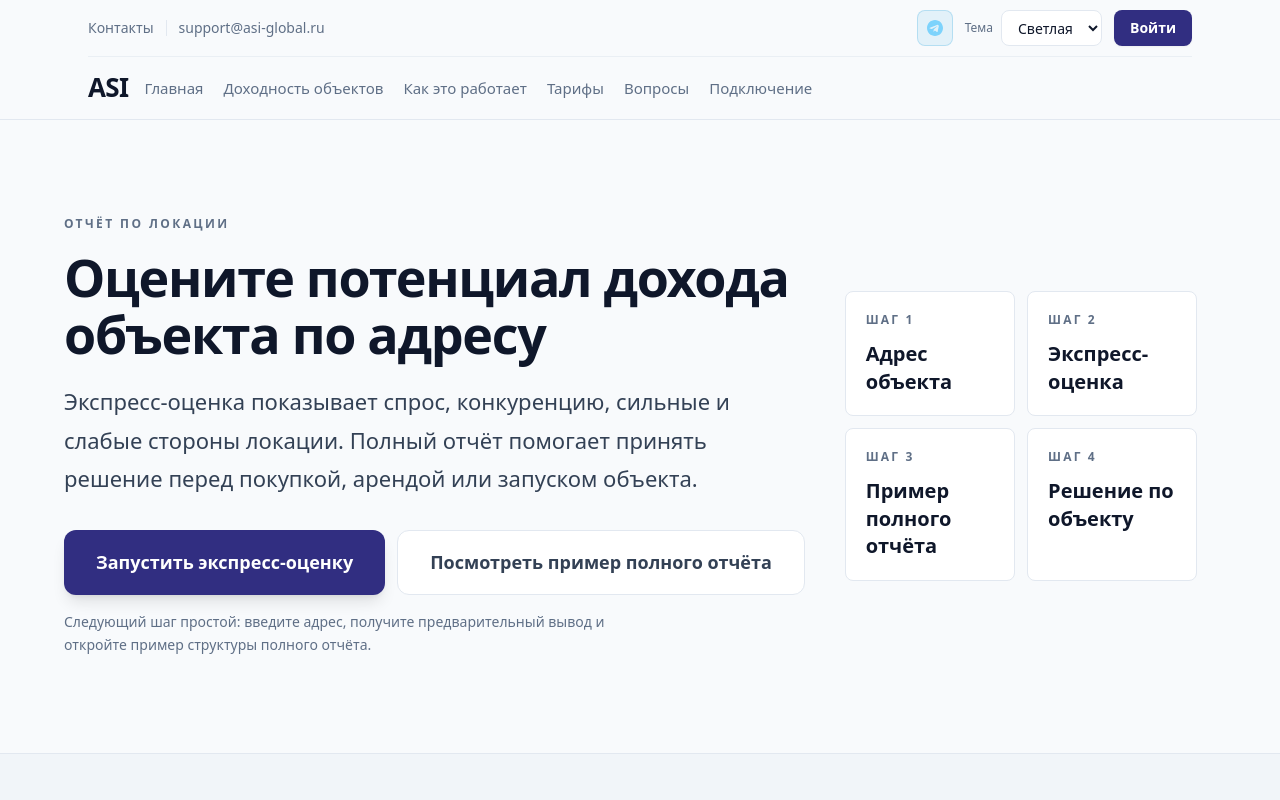
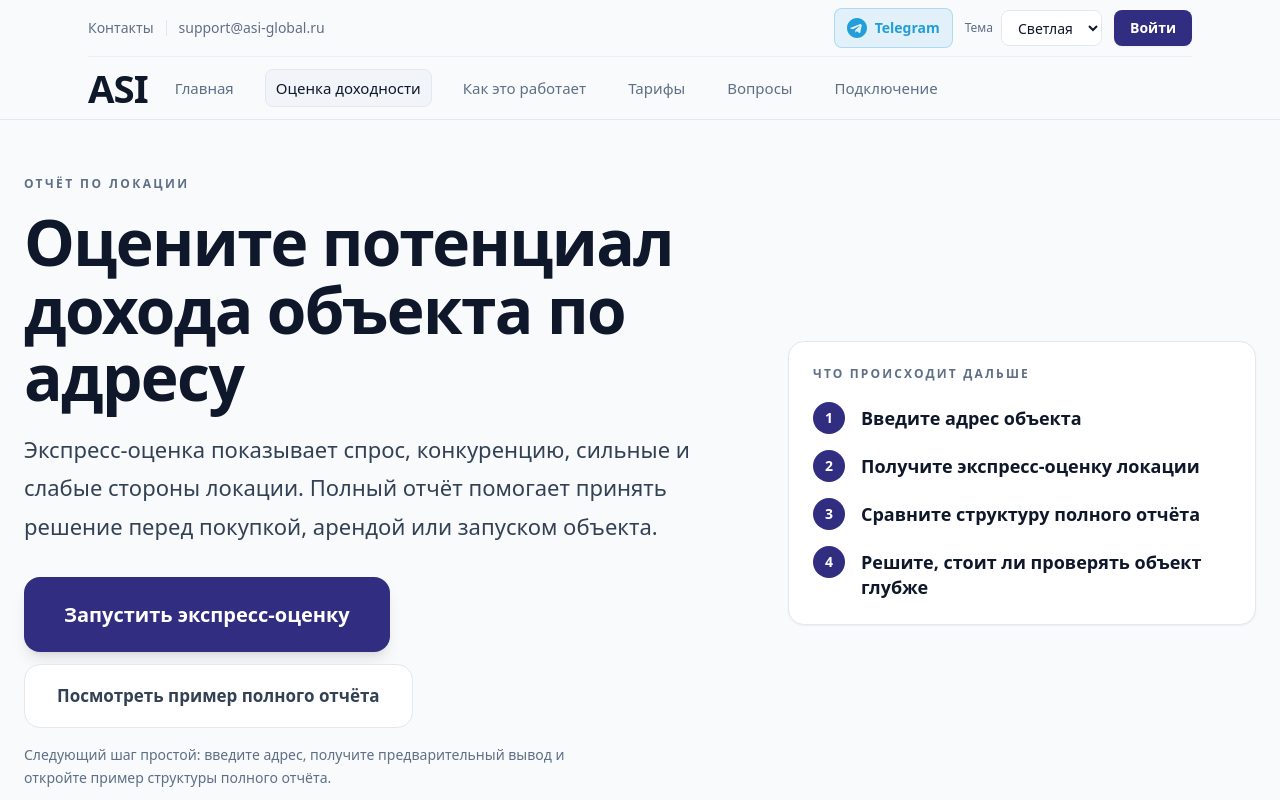
Before and after one commit to ASI-integration/asi-landing, a Next.js app: page /ru/otchet-po-dohodnosti-obektov in a window 1280 px wide. Shown: the top 800 px of the page. Built offline with nearby package versions, Linux system fonts and the light colour scheme.

Commit message:
Polish RU report navigation and hero

```diff
--- a/src/app/ru/otchet-po-dohodnosti-obektov/page.tsx
+++ b/src/app/ru/otchet-po-dohodnosti-obektov/page.tsx
@@ -52,29 +52,29 @@ export default function OtchetPoDohodnostiPage() {
       <RuPublicNavHeader surface="theme" density="landing" />
 
       <main>
-        <section className="px-4 py-16 sm:px-6 sm:py-20 lg:py-24 bg-[var(--t-bg)]">
-          <div className="mx-auto grid max-w-6xl gap-10 lg:grid-cols-[1.05fr_0.95fr] lg:items-center">
+        <section className="bg-[var(--t-bg)] px-4 py-10 sm:px-6 sm:py-12 lg:py-14">
+          <div className="mx-auto grid max-w-7xl gap-8 lg:grid-cols-[1.22fr_0.78fr] lg:items-center">
             <div>
               <p className="text-xs font-semibold uppercase tracking-[0.2em] text-[var(--t-muted)]">
                 Отчёт по локации
               </p>
-              <h1 className="mt-4 max-w-3xl text-4xl font-bold leading-tight tracking-tight text-[var(--t-text)] sm:text-5xl">
+              <h1 className="mt-4 max-w-4xl text-4xl font-bold leading-tight tracking-tight text-[var(--t-text)] sm:text-5xl lg:text-6xl">
                 Оцените потенциал дохода объекта по адресу
               </h1>
               <p className="mt-5 max-w-2xl text-lg leading-relaxed text-[var(--t-text-2)] sm:text-xl">
                 Экспресс-оценка показывает спрос, конкуренцию, сильные и слабые стороны локации. Полный отчёт помогает
                 принять решение перед покупкой, арендой или запуском объекта.
               </p>
-              <div className="mt-8 flex flex-col gap-3 sm:flex-row">
+              <div className="mt-8 flex flex-col gap-3 sm:flex-row sm:flex-wrap">
                 <Link
                   href={EXPRESS_ASSESSMENT_HREF}
-                  className="inline-flex w-full shrink-0 items-center justify-center rounded-xl bg-[var(--t-accent)] px-8 py-4 text-base font-bold text-white shadow-lg transition-all hover:scale-[1.02] hover:bg-[var(--t-accent-hover)] sm:w-auto sm:whitespace-nowrap"
+                  className="inline-flex min-h-[68px] w-full shrink-0 items-center justify-center rounded-2xl bg-[var(--t-accent)] px-10 py-5 text-lg font-bold text-white shadow-lg transition-all hover:scale-[1.02] hover:bg-[var(--t-accent-hover)] sm:w-auto sm:min-w-[330px] sm:whitespace-nowrap"
                 >
                   Запустить экспресс-оценку
                 </Link>
                 <Link
                   href={LOCATION_REPORT_SAMPLE_PATH}
-                  className="inline-flex w-full shrink-0 items-center justify-center rounded-xl border border-[var(--t-border)] bg-[var(--t-surface)] px-8 py-4 text-base font-semibold text-[var(--t-text-2)] transition-all hover:bg-[var(--t-surface-2)] sm:w-auto sm:whitespace-nowrap"
+                  className="inline-flex min-h-[60px] w-full shrink-0 items-center justify-center rounded-2xl border border-[var(--t-border)] bg-[var(--t-surface)] px-8 py-4 text-base font-semibold text-[var(--t-text-2)] transition-all hover:bg-[var(--t-surface-2)] sm:w-auto sm:min-w-[330px] sm:whitespace-nowrap sm:text-[17px]"
                 >
                   Посмотреть пример полного отчёта
                 </Link>
@@ -84,19 +84,26 @@ export default function OtchetPoDohodnostiPage() {
               </p>
             </div>
 
-            <div className="grid gap-3 sm:grid-cols-2">
-              {[
-                ['1', 'Адрес объекта'],
-                ['2', 'Экспресс-оценка'],
-                ['3', 'Пример полного отчёта'],
-                ['4', 'Решение по объекту'],
-              ].map(([step, label]) => (
-                <div key={step} className="rounded-lg border border-[var(--t-border)] bg-[var(--t-surface)] p-5">
-                  <p className="text-xs font-semibold uppercase tracking-[0.18em] text-[var(--t-muted)]">Шаг {step}</p>
-                  <p className="mt-3 text-lg font-semibold leading-snug text-[var(--t-text)]">{label}</p>
-                </div>
-              ))}
-            </div>
+            <aside className="rounded-2xl border border-[var(--t-border)] bg-[var(--t-surface)] p-6 shadow-sm">
+              <p className="text-xs font-semibold uppercase tracking-[0.18em] text-[var(--t-muted)]">
+                Что происходит дальше
+              </p>
+              <ol className="mt-5 space-y-4">
+                {[
+                  'Введите адрес объекта',
+                  'Получите экспресс-оценку локации',
+                  'Сравните структуру полного отчёта',
+                  'Решите, стоит ли проверять объект глубже',
+                ].map((label, index) => (
+                  <li key={label} className="flex gap-4">
+                    <span className="flex h-8 w-8 shrink-0 items-center justify-center rounded-full bg-[var(--t-accent)] text-sm font-bold text-white">
+                      {index + 1}
+                    </span>
+                    <span className="pt-1 text-base font-semibold leading-snug text-[var(--t-text)]">{label}</span>
+                  </li>
+                ))}
+              </ol>
+            </aside>
           </div>
         </section>
 
@@ -183,19 +190,19 @@ export default function OtchetPoDohodnostiPage() {
             <div className="mt-8 flex flex-col items-center justify-center gap-3 sm:flex-row">
               <Link
                 href={EXPRESS_ASSESSMENT_HREF}
-                className="inline-flex w-full shrink-0 items-center justify-center rounded-xl bg-[var(--t-accent)] px-8 py-4 text-base font-bold text-white shadow-lg transition-all hover:scale-[1.02] hover:bg-[var(--t-accent-hover)] sm:w-auto sm:whitespace-nowrap"
+                className="inline-flex min-h-[64px] w-full shrink-0 items-center justify-center rounded-2xl bg-[var(--t-accent)] px-10 py-5 text-lg font-bold text-white shadow-lg transition-all hover:scale-[1.02] hover:bg-[var(--t-accent-hover)] sm:w-auto sm:min-w-[320px] sm:whitespace-nowrap"
               >
                 Запустить экспресс-оценку
               </Link>
               <Link
                 href={LOCATION_REPORT_SAMPLE_PATH}
-                className="inline-flex w-full shrink-0 items-center justify-center rounded-xl border border-[var(--t-border)] bg-[var(--t-surface)] px-8 py-4 text-base font-semibold text-[var(--t-text-2)] transition-all hover:bg-[var(--t-surface-2)] sm:w-auto sm:whitespace-nowrap"
+                className="inline-flex min-h-[58px] w-full shrink-0 items-center justify-center rounded-2xl border border-[var(--t-border)] bg-[var(--t-surface)] px-8 py-4 text-base font-semibold text-[var(--t-text-2)] transition-all hover:bg-[var(--t-surface-2)] sm:w-auto sm:min-w-[210px] sm:whitespace-nowrap"
               >
                 Пример отчёта
               </Link>
               <Link
                 href={METHODOLOGY_HREF}
-                className="inline-flex w-full shrink-0 items-center justify-center rounded-xl border border-[var(--t-border)] bg-[var(--t-surface)] px-8 py-4 text-base font-semibold text-[var(--t-text-2)] transition-all hover:bg-[var(--t-surface-2)] sm:w-auto sm:whitespace-nowrap"
+                className="inline-flex min-h-[58px] w-full shrink-0 items-center justify-center rounded-2xl border border-[var(--t-border)] bg-[var(--t-surface)] px-8 py-4 text-base font-semibold text-[var(--t-text-2)] transition-all hover:bg-[var(--t-surface-2)] sm:w-auto sm:min-w-[180px] sm:whitespace-nowrap"
               >
                 Методология
               </Link>
--- a/src/app/ru/page.tsx
+++ b/src/app/ru/page.tsx
@@ -14,7 +14,7 @@ export default function HomeRu() {
   return (
     <ThemeProvider defaultTheme="light" className="theme-transition min-h-screen bg-[var(--t-bg)] text-[var(--t-text)]">
 
-      <RuPublicNavHeader surface="theme" density="landing" showContacts={false} />
+      <RuPublicNavHeader surface="theme" density="landing" />
 
       <main>
 
--- a/src/components/ru/RuPublicNavHeader.tsx
+++ b/src/components/ru/RuPublicNavHeader.tsx
@@ -1,6 +1,7 @@
 'use client';
 
 import Link from 'next/link';
+import { usePathname } from 'next/navigation';
 import { ThemeSwitcher } from '@/components/ThemeSwitcher';
 import { TgIcon } from '@/components/TgIcon';
 import { productSupportEmail } from '@/config/contact';
@@ -18,15 +19,21 @@ const surfaceHeader: Record<RuPublicNavSurface, string> = {
 };
 
 const surfaceLogo: Record<RuPublicNavSurface, string> = {
-  theme: 'text-2xl font-bold text-[var(--t-text)] tracking-tight shrink-0',
-  light: 'text-2xl font-bold text-slate-900 tracking-tight shrink-0',
-  dark: 'text-2xl font-bold text-white tracking-tight shrink-0',
+  theme: 'text-[2rem] sm:text-[2.4rem] font-bold leading-none text-[var(--t-text)] tracking-tight shrink-0',
+  light: 'text-[2rem] sm:text-[2.4rem] font-bold leading-none text-slate-900 tracking-tight shrink-0',
+  dark: 'text-[2rem] sm:text-[2.4rem] font-bold leading-none text-white tracking-tight shrink-0',
 };
 
 const surfaceNav: Record<RuPublicNavSurface, string> = {
   theme: 'text-[var(--t-muted)] hover:text-[var(--t-text)]',
   light: 'text-slate-600 hover:text-slate-900',
   dark: 'text-slate-400 hover:text-white',
+};
+
+const surfaceNavActive: Record<RuPublicNavSurface, string> = {
+  theme: 'text-[var(--t-text)] bg-[var(--t-surface-2)] border-[var(--t-border)]',
+  light: 'text-slate-950 bg-slate-100 border-slate-200',
+  dark: 'text-white bg-slate-800 border-slate-700',
 };
 
 const surfaceMuted: Record<RuPublicNavSurface, string> = {
@@ -59,11 +66,11 @@ const surfaceLogin: Record<RuPublicNavSurface, string> = {
 
 const surfaceTg: Record<RuPublicNavSurface, string> = {
   theme:
-    'hidden sm:inline-flex items-center justify-center w-9 h-9 rounded-lg bg-[#2CA5E0]/10 border border-[#2CA5E0]/25 text-sky-300 hover:bg-[#2CA5E0]/20 hover:border-[#2CA5E0]/50 transition-all',
+    'inline-flex min-h-10 items-center justify-center gap-2 rounded-lg border border-[#2CA5E0]/30 bg-[#2CA5E0]/10 px-3 py-2 text-sm font-semibold text-[#229ED9] transition-all hover:bg-[#2CA5E0]/20 hover:border-[#2CA5E0]/50',
   light:
-    'hidden sm:inline-flex items-center justify-center w-9 h-9 rounded-lg bg-[#2CA5E0]/10 border border-[#2CA5E0]/25 text-[#229ED9] hover:bg-[#2CA5E0]/20 hover:border-[#2CA5E0]/50 transition-all',
+    'inline-flex min-h-10 items-center justify-center gap-2 rounded-lg border border-[#2CA5E0]/30 bg-[#2CA5E0]/10 px-3 py-2 text-sm font-semibold text-[#229ED9] transition-all hover:bg-[#2CA5E0]/20 hover:border-[#2CA5E0]/50',
   dark:
-    'hidden sm:inline-flex items-center justify-center w-9 h-9 rounded-lg bg-slate-800 border border-slate-600 text-sky-300 hover:bg-slate-700 transition-all',
+    'inline-flex min-h-10 items-center justify-center gap-2 rounded-lg border border-slate-600 bg-slate-800 px-3 py-2 text-sm font-semibold text-sky-300 transition-all hover:bg-slate-700',
 };
 
 export function RuPublicNavHeader({
@@ -75,16 +82,23 @@ export function RuPublicNavHeader({
   density: RuPublicNavDensity;
   showContacts?: boolean;
 }) {
-  const navCls = `text-[13px] sm:text-sm lg:text-[15px] font-medium whitespace-nowrap transition-colors ${surfaceNav[surface]}`;
+  const pathname = usePathname();
+  const navCls =
+    'rounded-lg border px-2.5 py-2 text-[13px] font-medium whitespace-nowrap transition-colors sm:text-sm lg:text-[15px]';
 
   const showTheme = surface === 'theme';
+  const isCurrentHref = (href: string) => {
+    if (href.includes('#')) return false;
+    if (href === '/ru') return pathname === '/' || pathname === '/ru';
+    return pathname === href || pathname.startsWith(`${href}/`);
+  };
 
   return (
     <header className={surfaceHeader[surface]}>
       <div className="max-w-6xl mx-auto px-4 sm:px-6">
         {/* Top row: contacts + email + Telegram + lang + theme + login */}
         {density === 'landing' ? (
-          <div className="py-2 sm:py-2.5 flex items-center justify-between gap-x-4 min-w-0">
+          <div className="py-1.5 sm:py-2 flex items-center justify-between gap-x-3 min-w-0">
             {showContacts ? (
               <div className="flex items-center gap-x-3 min-w-0 overflow-hidden">
                 <Link
@@ -112,12 +126,12 @@ export function RuPublicNavHeader({
                   href="https://t.me/ASI_core_bot"
                   target="_blank"
                   rel="noopener noreferrer"
-                  aria-label="Telegram"
-                  title="Telegram"
+                  aria-label="Написать в Telegram"
+                  title="Написать в Telegram"
                   className={surfaceTg[surface]}
                 >
-                  <TgIcon className="w-4 h-4 shrink-0" />
-                  <span className="sr-only">Telegram</span>
+                  <TgIcon className="h-5 w-5 shrink-0" />
+                  <span>Telegram</span>
                 </a>
               ) : null}
               {showTheme ? <ThemeSwitcher /> : null}
@@ -131,7 +145,7 @@ export function RuPublicNavHeader({
         <div className={`h-px ${surfaceDivider[surface]} opacity-60`} />
 
         {/* Bottom row: logo + main nav */}
-        <div className="py-3 sm:py-3.5 flex items-center gap-4">
+        <div className="py-2.5 sm:py-3 flex items-center gap-4">
           <Link href="/ru" className={surfaceLogo[surface]}>
             ASI
           </Link>
@@ -139,11 +153,19 @@ export function RuPublicNavHeader({
             className="flex items-center gap-x-3 sm:gap-x-3.5 lg:gap-x-4 xl:gap-x-5 overflow-x-auto [-ms-overflow-style:none] [scrollbar-width:none] [&::-webkit-scrollbar]:hidden min-w-0"
             aria-label="Основная навигация"
           >
-            {ruNavMainLinks.map(({ href, label }) => (
-              <Link key={href} href={href} className={navCls}>
-                {label}
-              </Link>
-            ))}
+            {ruNavMainLinks.map(({ href, label }) => {
+              const isCurrent = isCurrentHref(href);
+              return (
+                <Link
+                  key={href}
+                  href={href}
+                  aria-current={isCurrent ? 'page' : undefined}
+                  className={`${navCls} ${isCurrent ? surfaceNavActive[surface] : `border-transparent ${surfaceNav[surface]}`}`}
+                >
+                  {label}
+                </Link>
+              );
+            })}
           </nav>
         </div>
       </div>
--- a/src/config/ruNav.ts
+++ b/src/config/ruNav.ts
@@ -1,14 +1,12 @@
 import { ruComplianceRoutes } from '@/config/ruCompliance';
 
-/** Primary RU header destinations (landing sections match `src/app/ru/page.tsx`).
- *  On asi-global.ru, `/` is served via a rewrite to `app/ru/page.tsx`, so all
- *  in-site links use `/` (not `/ru`) as the home anchor. */
+/** Primary RU header destinations (landing sections match `src/app/ru/page.tsx`). */
 export const ruNavMainLinks = [
-  { href: '/', label: 'Главная' },
-  { href: '/ru/otchet-po-dohodnosti-obektov', label: 'Доходность объектов' },
+  { href: '/ru', label: 'Главная' },
+  { href: '/ru/otchet-po-dohodnosti-obektov', label: 'Оценка доходности' },
   { href: '/ru/how-it-works', label: 'Как это работает' },
-  { href: '/#pricing', label: 'Тарифы' },
-  { href: '/#faq', label: 'Вопросы' },
+  { href: '/ru#pricing', label: 'Тарифы' },
+  { href: '/ru#faq', label: 'Вопросы' },
   { href: '/connect', label: 'Подключение' },
 ] as const;
 
```
